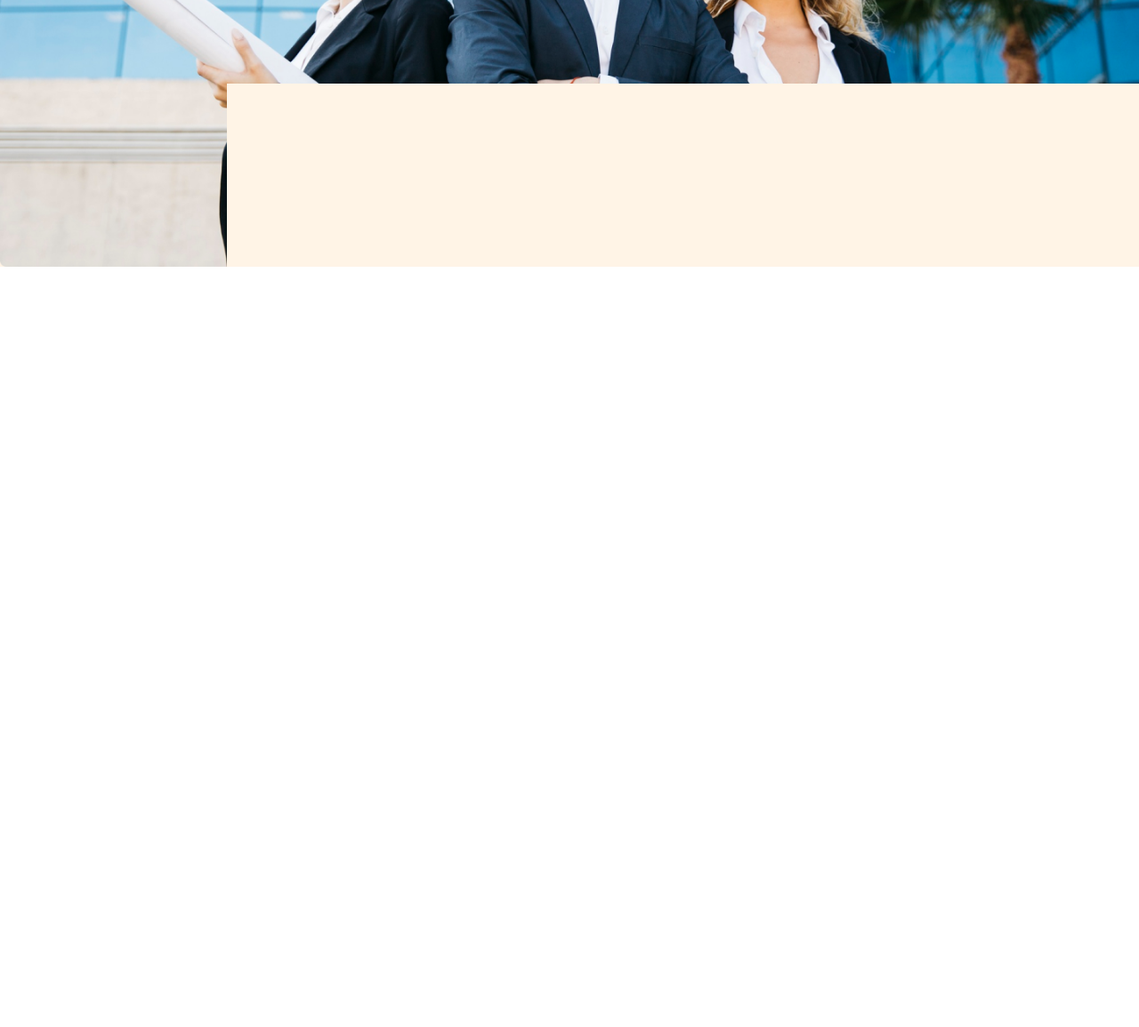
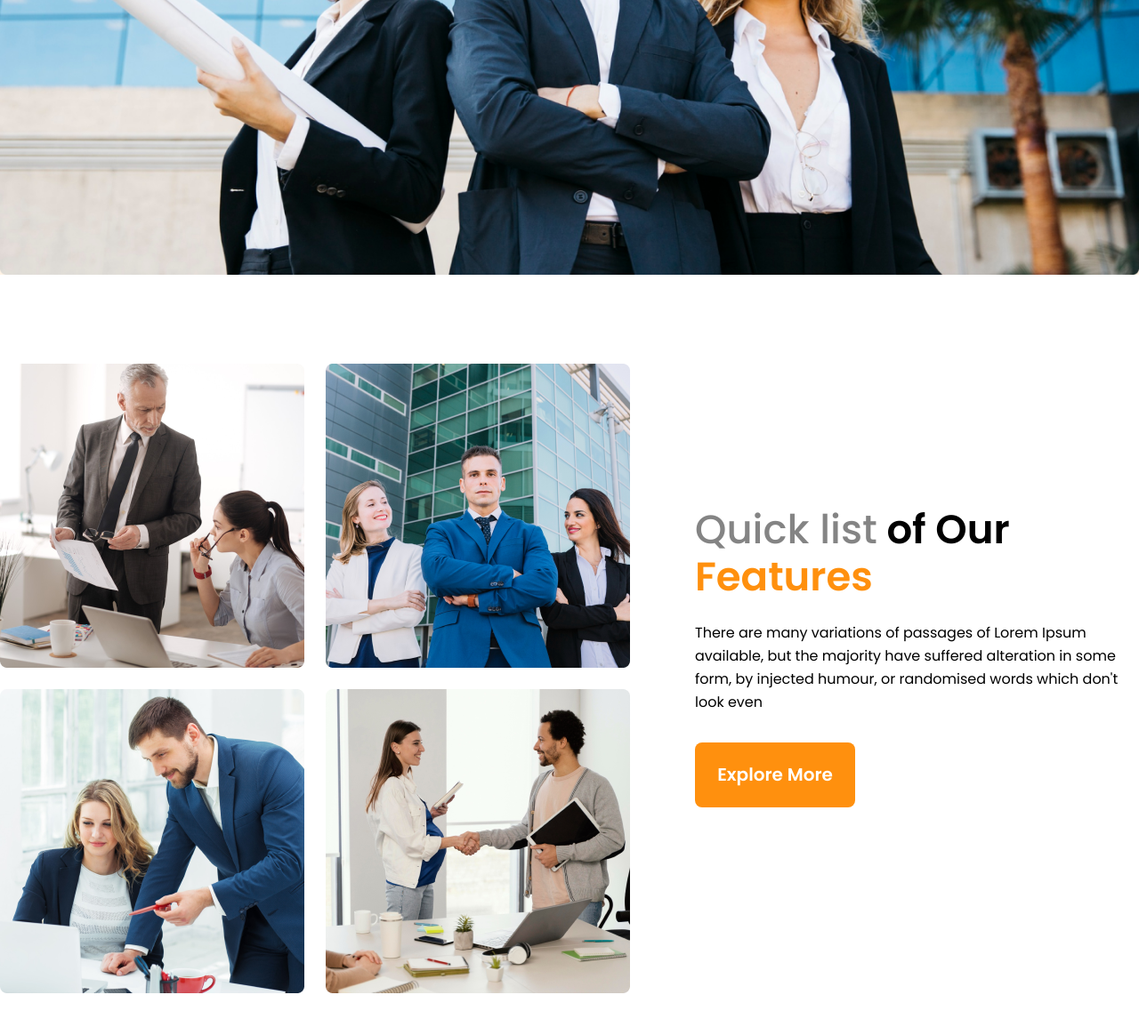
Before and after one commit to haniful360/architects-assignment-2, a plain HTML site: page index.html in a window 1280 px wide. Shown: the part 923-2078 px from the top of the page at 89% size. Before the commit the page ends 1223 px from the top, so only its background shows below. Drawn offline with Linux system fonts and the light colour scheme.

Commit message:
quick feature added

```diff
--- a/css/style.css
+++ b/css/style.css
@@ -24,8 +24,7 @@ img {
 
 .container {
     max-width: 1280px;
-    margin: 0 auto;
-
+    margin: 0 auto 100px;
 }
 
 .top_header {
@@ -85,7 +84,7 @@ img {
 .explore_btn {
     color: #fff;
     width: 180px;
-    height: 64px;
+    padding: 25px 0;
     display: inline-block;
     background: #FF900E;
     border-radius: 8px;
@@ -93,6 +92,53 @@ img {
     font-size: 20px;
     line-height: 23px;
     margin-bottom: 50px;
+    text-align: center;
+
 }
 
 /* =======header section end====== */
+
+/* ========quick feature section start======== */
+.quick_feature {
+    display: grid;
+    grid-template-columns: repeat(2, 1fr);
+    gap: 73px;
+    justify-content: center;
+    align-items: center;
+
+}
+
+.quick_feature_img_part {
+    display: grid;
+    grid-template-columns: repeat(2, 1fr);
+    gap: 24px;
+
+}
+
+.quick_feature_img_part img {
+    width: 342px;
+    height: 342px;
+}
+
+.quick_feature_title {
+    font-weight: 700;
+    font-size: 45px;
+    line-height: 53px;
+    margin-bottom: 24px;
+}
+
+.dark_color{
+    color:#13131385;
+    font-weight: 500;
+}
+.quick_color {
+    color: #FF900E;
+}
+
+.quick_feature_des {
+    font-weight: 400;
+    font-size: 16px;
+    line-height: 26px;
+    margin-bottom: 32px;
+}
+/* =========quick feature section end========== */
--- a/index.html
+++ b/index.html
@@ -39,6 +39,28 @@
             </div>
         </header>
         <!-- =======header section end======== -->
+
+        <!--====Quick features section start===-->
+        <section class="container">
+            <div class="quick_feature">
+                <!-- img part -->
+                <div class="quick_feature_img_part">
+                    <img src="./img/team1.png" alt="team1">
+                    <img src="./img/team2.png" alt="team2">
+                    <img src="./img/team3.png" alt="team3">
+                    <img src="./img/team4.png" alt="team4">
+                </div>
+                <article>
+                    <h2 class="quick_feature_title"><span class="dark_color">Quick list</span> of Our <span class="quick_color">Features</span></h2>
+                    <p class="quick_feature_des">There are many variations of passages of Lorem Ipsum available, but the majority have suffered alteration in some form, by injected humour, or randomised words which don't look even</p>
+                    <a class="explore_btn" href="#">Explore More</a>
+                </article>
+            </div>
+        </section>
+        <!--====Quick features section end==== -->
+        <section>
+
+        </section>
     </main>
 </body>
 
```
